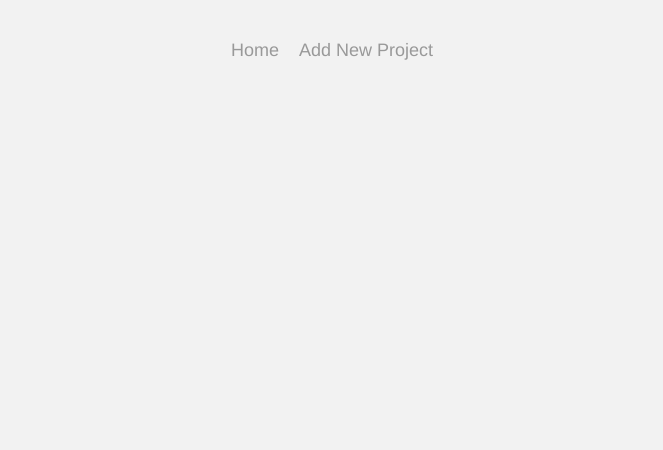
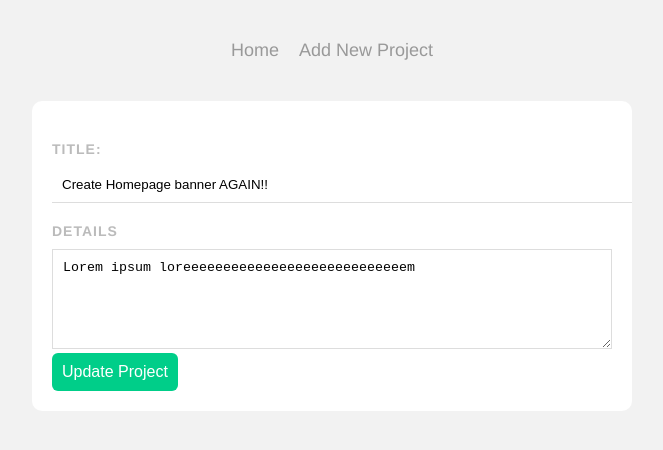
Before and after one commit to erictumuti/vueproject-planner, a Vue app: page /projects/1 in a window 1280 px wide. Before the commit this address had no page. Shown: the top 450 px of the page, without its empty margins (308-971 px from the left). Built offline with nearby package versions, Linux system fonts and the light colour scheme; data requests are answered from the project's data file.

Commit message:
handle edit and update method to json data file

```diff
--- a/data/db.json
+++ b/data/db.json
@@ -2,8 +2,8 @@
   "projects": [
     {
       "id": 1,
-      "title": "Create Homepage banner",
-      "details": "Lorem ipsum",
+      "title": "Create Homepage banner AGAIN!!",
+      "details": "Lorem ipsum loreeeeeeeeeeeeeeeeeeeeeeeeeeeem",
       "complete": false
     },
     {
--- a/src/components/SingleProject.vue
+++ b/src/components/SingleProject.vue
@@ -3,7 +3,9 @@
     <div class="actions">
 		<h3 @click="showDetails = !showDetails">{{ project.title }}</h3>
 		<div class="icons">
-			<span class="material-icons">edit</span>
+			<router-link :to="{ name: 'EditProject', params: { id: project.id}}">
+				<span class="material-icons">edit</span>
+			</router-link>
 			<span @click="deleteProject" class="material-icons">delete</span>
 			<span @click="toggleComplete" class="material-icons tick">check</span>
 		</div>
--- a/src/router/index.js
+++ b/src/router/index.js
@@ -1,6 +1,7 @@
 import { createRouter, createWebHistory } from 'vue-router'
 import Home from '../views/Home.vue'
 import AddProject from '../views/AddProject.vue'
+import EditProject from '../views/EditProject.vue'
 
 const routes = [
   {
@@ -12,6 +13,12 @@
   path: '/add',
   name: 'AddProject',
   component: AddProject
+  },
+  {
+  path: '/projects/:id',
+  name: 'EditProject',
+  component: EditProject,
+  props: true
   }
 ]
 
--- /dev/null
+++ b/src/views/EditProject.vue
@@ -0,0 +1,48 @@
+<template>
+   <form @submit.prevent="updateHandle">
+	  <label for="title">Title:</label>
+	  <input v-model="title" type="text" required>
+	  <label for="details">Details</label>
+	  <textarea v-model="details" required></textarea>
+	  <button>Update Project</button>
+  </form>
+</template>
+
+<script>
+export default {
+	props: ['id'],
+	data() {
+		return {
+			title: '',
+			details: '',
+			uri : 'http://localhost:3000/projects/' + this.id
+		}
+	},
+	mounted() {
+		fetch(this.uri)
+		.then(res => res.json())
+		.then(data => {
+			this.title = data.title
+			this.details = data.details
+		})
+	},
+	methods: {
+		updateHandle() {
+			fetch(this.uri, {
+				method: 'PATCH',
+				headers: { 'Content-Type': 'application/json' },
+				body: JSON.stringify({
+					title: this.title,
+					details: this.details,
+				})
+			}).then(() => {
+				this.$router.push('/')
+			}).catch((err) => console.log(err))
+		}
+	}
+}
+</script>
+
+<style>
+
+</style>
```
